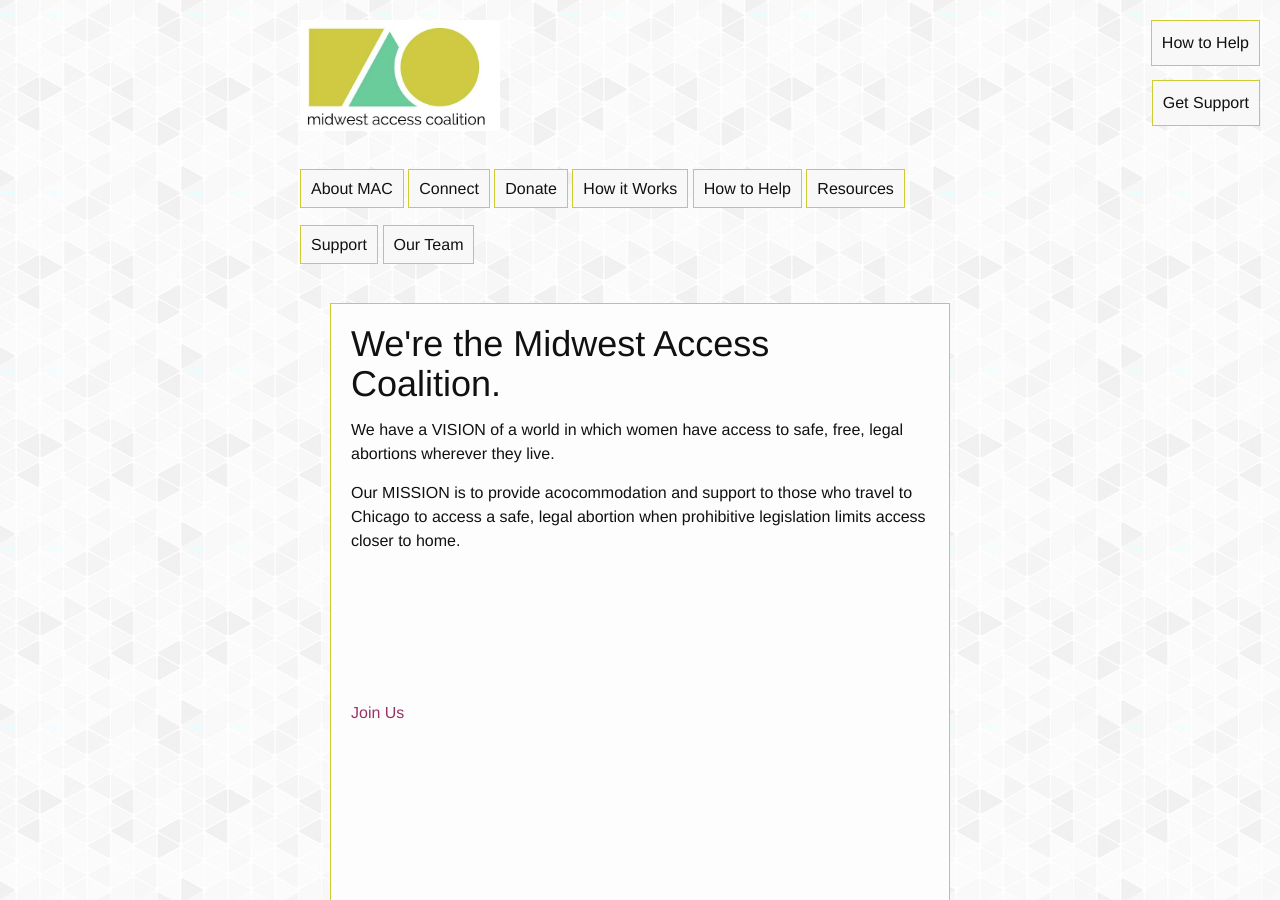
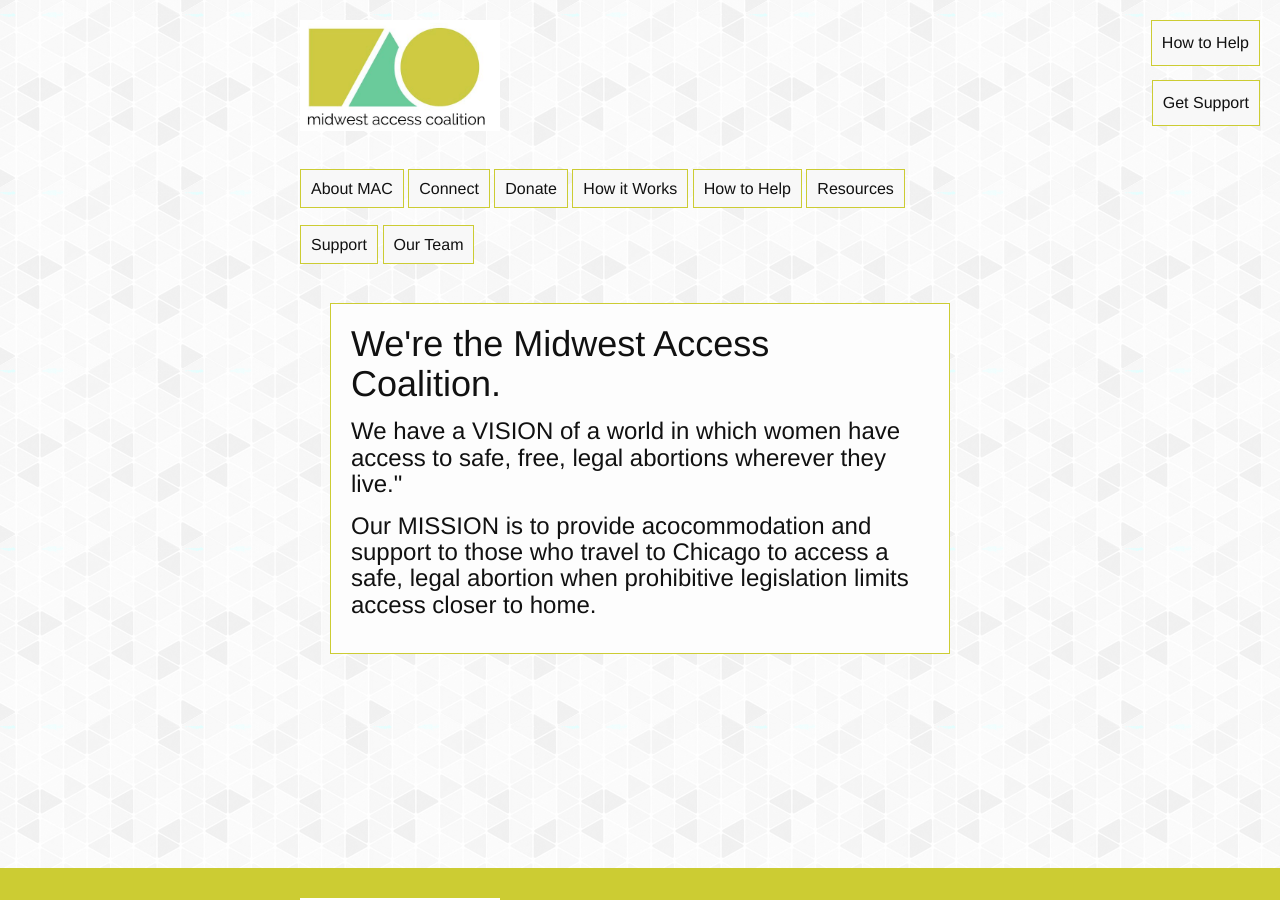
Before and after one commit to emmajellz/midwestaccesscoalition.github.io, a Jekyll site: the page built from index.html, in a window 1280 px wide and 900 px high. Built offline with Jekyll 4.4.1, drawn with Linux system fonts in a browser that asks for light colours.

Commit message:
fixed broken get support link

```diff
--- a/_includes/footer.html
+++ b/_includes/footer.html
@@ -66,6 +66,4 @@
 
   </div>
 
-<!--   {% include paypal.html %} -->
-
 </footer>
--- a/_includes/header.html
+++ b/_includes/header.html
@@ -3,7 +3,7 @@
   <div class="wrapper">
 
     <a class="site-title" href="{{ site.baseurl }}/"><img width=200px src="img/mac-logo.png"></a>
-    <a class="top-fixed-btns" href="get-support">Get Support</a>
+    <a class="top-fixed-btns" href="/support.html">Get Support</a>
     <a class="top-fixed-btns" href="/how-to-help.html">How to Help</a>
 
   </div>
--- a/index.html
+++ b/index.html
@@ -3,13 +3,5 @@
 ---
 
 <h1>We're the Midwest Access Coalition.</h1>
-
-{% for page in site.categories.pages %}
-    <p>{{ page.vision }}</p>
-    <p>{{ page.mission }}</p>
-{% endfor %}
-
-<a href="{% post_url 2015-08-02-join-us %}">Join Us</a>
-
-
-{% include featured.html %}
+<h3>We have a VISION of a world in which women have access to safe, free, legal abortions wherever they live."</h3>
+<h3>Our MISSION is to provide acocommodation and support to those who travel to Chicago to access a safe, legal abortion when prohibitive legislation limits access closer to home.</h3>
```
